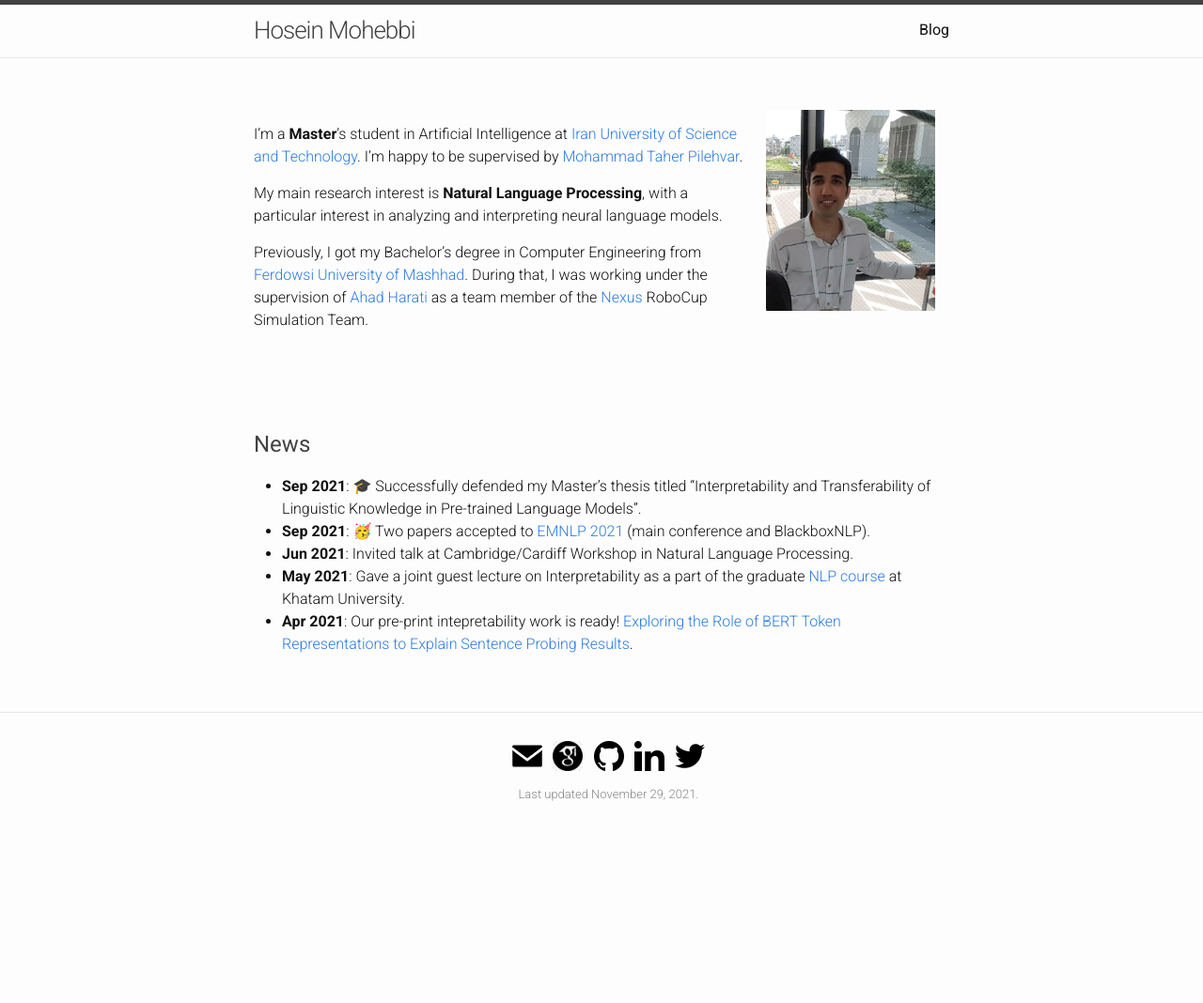
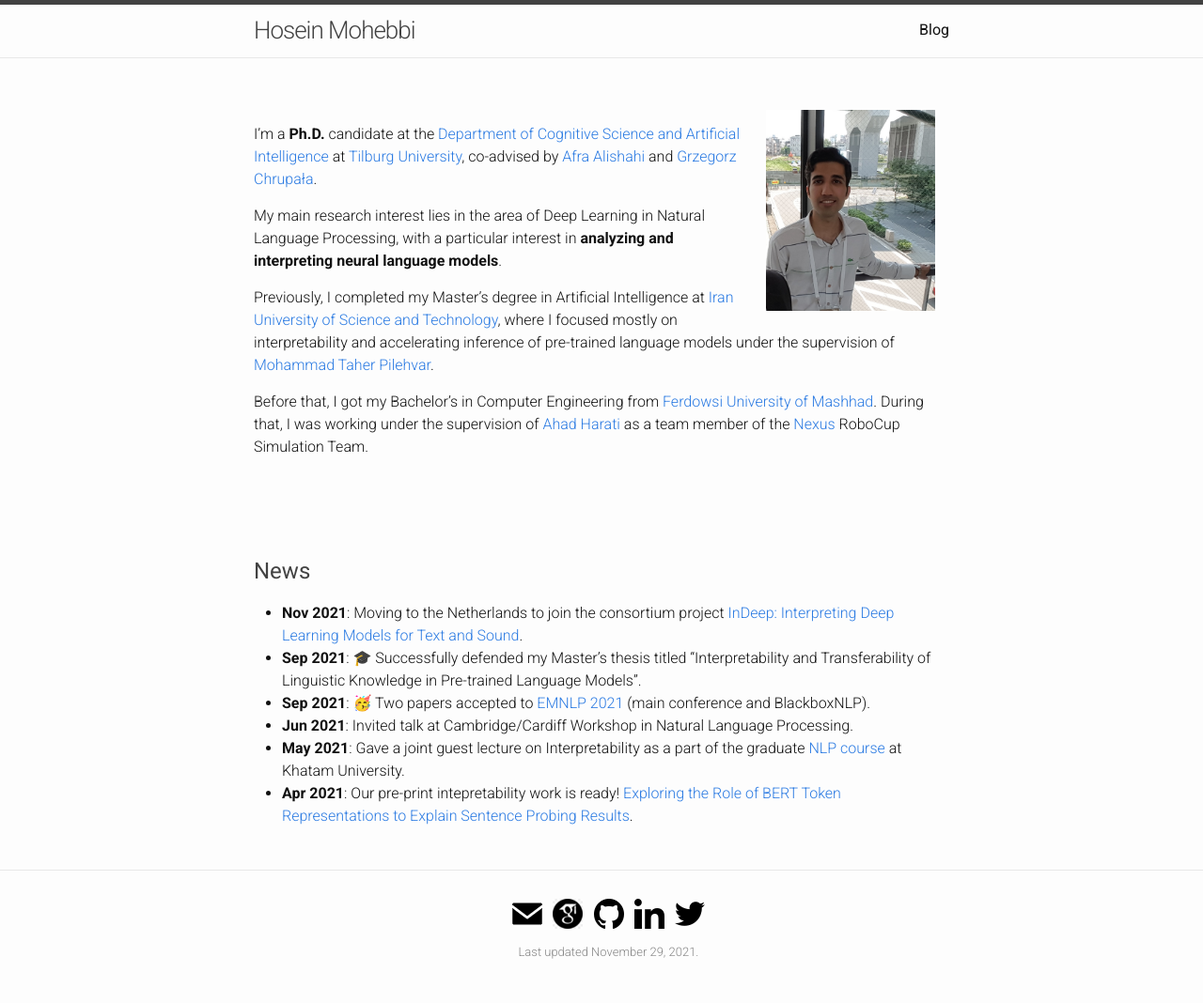
Before and after one commit to hmohebbi/hmohebbi.github.io, a Jekyll site: the page built from index.md, in a window 1280 px wide. Shown: the whole page at 94% size. Built offline with Jekyll 4.4.1, drawn with Linux system fonts in a browser that asks for light colours; before the commit the page ends 900 px from its top, so only the background shows below that.

Commit message:
Update index.md

```diff
--- a/index.md
+++ b/index.md
@@ -16,18 +16,20 @@ layout: default
 ![me](/resources/people/me.jpg){: style="float: right; margin: 10px 15px; width: 180px;"}
 
 <br>
-I'm a __Master__'s student in Artificial Intelligence at [Iran University of Science and Technology](http://www.iust.ac.ir).
-I'm happy to be supervised by [Mohammad Taher Pilehvar](https://pilehvar.github.io/).
+I'm a __Ph.D.__ candidate at the [Department of Cognitive Science and Artificial Intelligence](https://www.tilburguniversity.edu/about/schools/tshd/departments/dca) at [Tilburg University](https://www.tilburguniversity.edu/), co-advised by [Afra Alishahi](http://afra.alishahi.name/) and [Grzegorz Chrupała](https://grzegorz.chrupala.me/).
 
-My main research interest is __Natural Language Processing__, with a particular interest in analyzing and interpreting neural language models.
+My main research interest lies in the area of Deep Learning in Natural Language Processing, with a particular interest in __analyzing and interpreting neural language models__.
 
-Previously, I got my Bachelor's degree in Computer Engineering from [Ferdowsi University of Mashhad](https://en.um.ac.ir/). During that, I was working under the supervision of [Ahad Harati](http://a.harati.profcms.um.ac.ir/) as a team member of the [Nexus](http://nexus.um.ac.ir/) RoboCup Simulation Team.
+Previously, I completed my Master’s degree in Artificial Intelligence at [Iran University of Science and Technology](http://www.iust.ac.ir), where I focused mostly on interpretability and accelerating inference of pre-trained language models under the supervision of [Mohammad Taher Pilehvar](https://pilehvar.github.io/).
+
+Before that, I got my Bachelor’s in Computer Engineering from [Ferdowsi University of Mashhad](https://en.um.ac.ir/). During that, I was working under the supervision of [Ahad Harati](http://a.harati.profcms.um.ac.ir/) as a team member of the [Nexus](http://nexus.um.ac.ir/) RoboCup Simulation Team.
 
 
 
 <br><br><br>
 
 ## <span style="color:#424242">News </span>
+* __Nov 2021__: Moving to the Netherlands to join the consortium project [InDeep: Interpreting Deep Learning Models for Text and Sound](https://interpretingdl.github.io/).
 * __Sep 2021__: 🎓 Successfully defended my Master's thesis titled "Interpretability and Transferability of Linguistic Knowledge in Pre-trained Language Models".
 * __Sep 2021__: 🥳 Two papers accepted to [EMNLP 2021](https://2021.emnlp.org/) (main conference and BlackboxNLP).
 * __Jun 2021__: Invited talk at Cambridge/Cardiff Workshop in Natural Language Processing.
```
